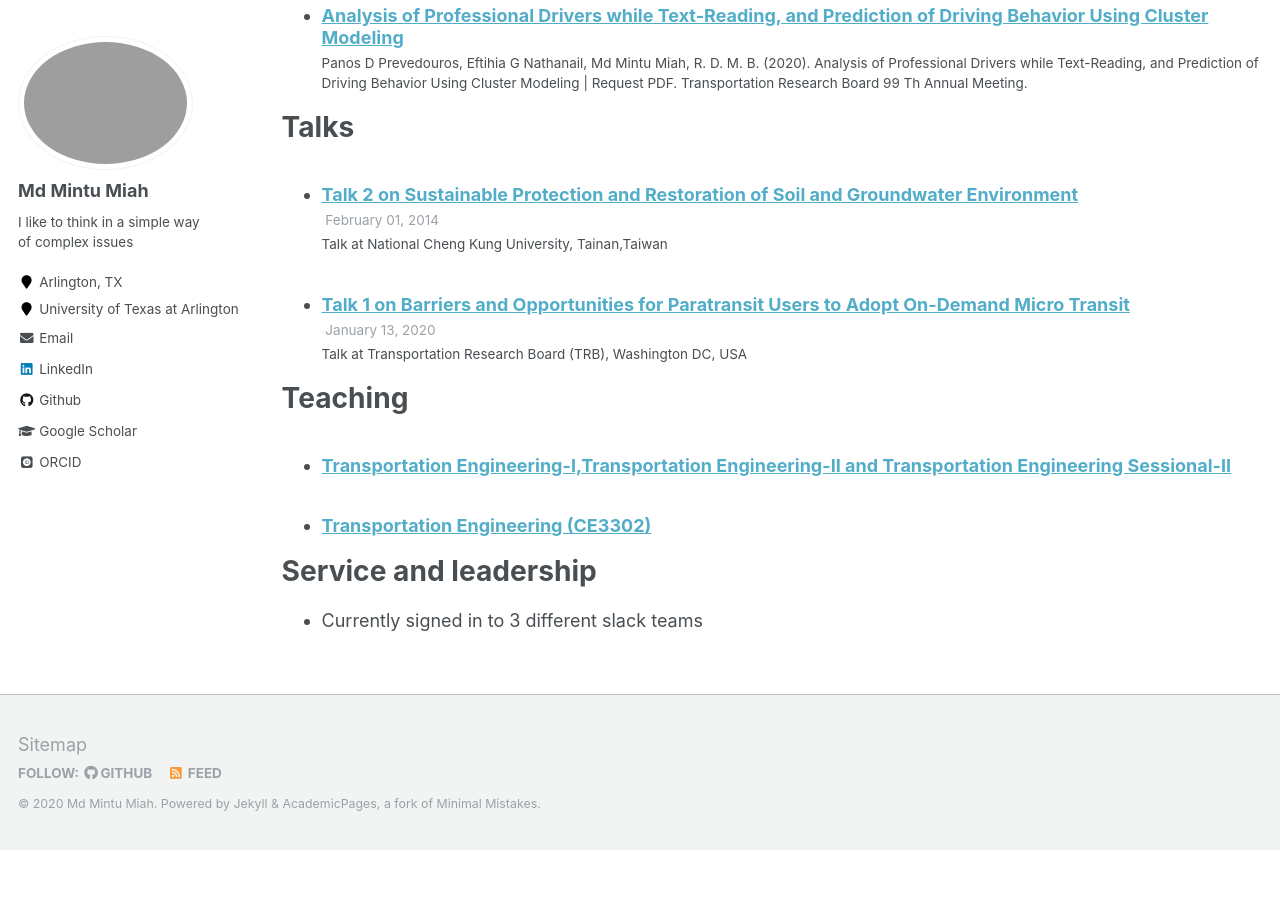
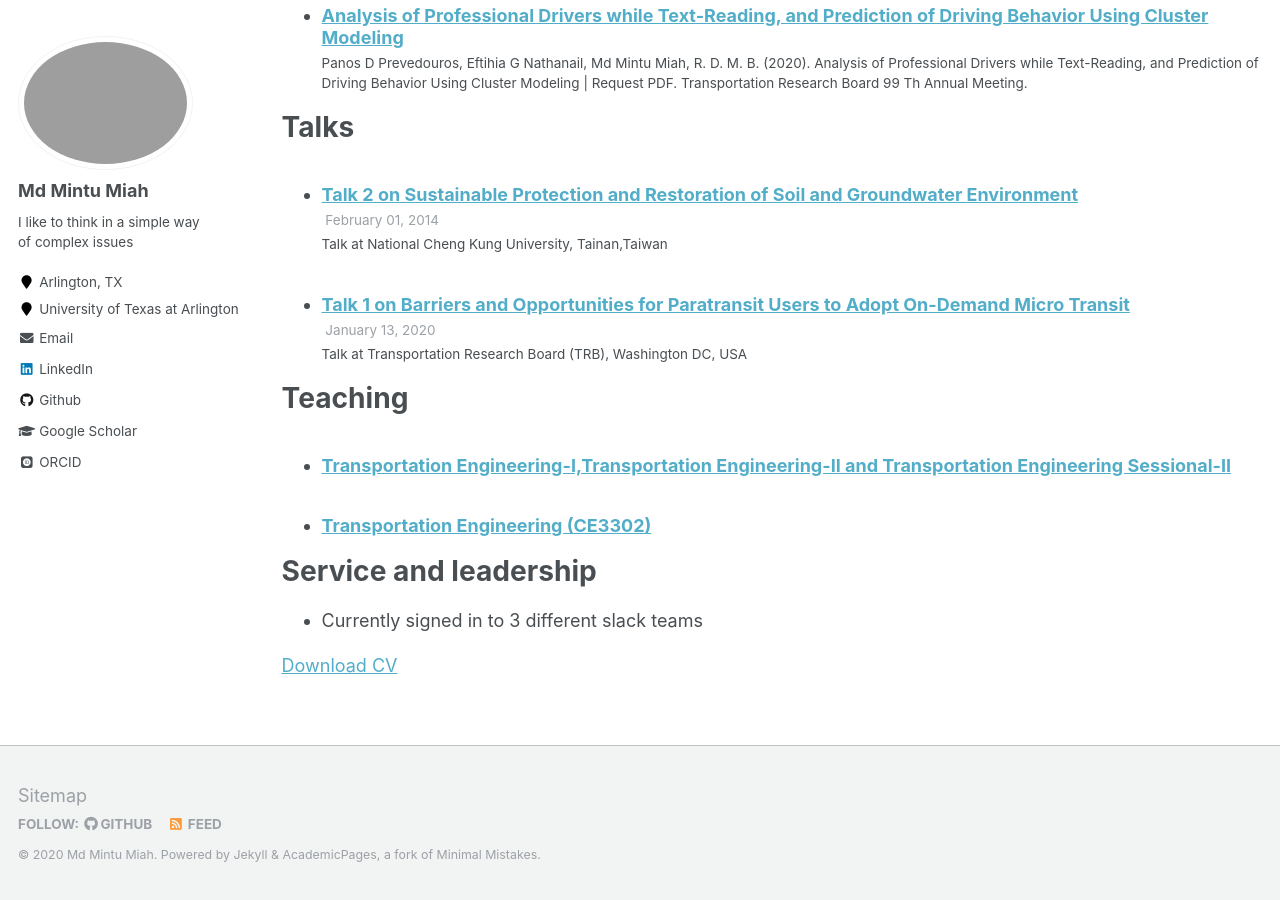
Before and after one commit to mintu07ruet/mintu07ruet.github.io, a Jekyll site: the page built from _pages/cv.md, in a window 1280 px wide and 900 px high, scrolled down 2633 px. Built offline with Jekyll 4.4.1, drawn with Linux system fonts in a browser that asks for light colours; some web fonts are replaced; before the commit the page ends 3483 px from its top, so only the background shows below that.

Commit message:
Added CV link

```diff
--- a/_pages/cv.md
+++ b/_pages/cv.md
@@ -106,3 +106,5 @@ Teaching
 Service and leadership
 ======
 * Currently signed in to 3 different slack teams
+
+[Download CV](/portfolio-1.md.pdf)
```
